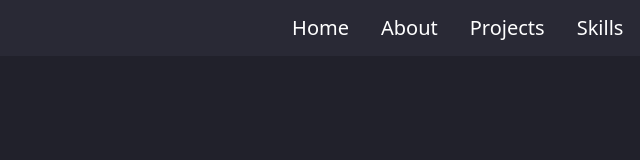
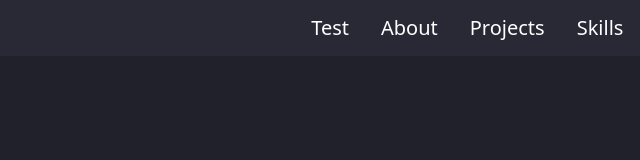
Before and after one commit to MuhammadAli511/Portfolio-v1.0, a website built with Vite: page index.html in a window 1280 px wide. Shown: the full height of the page, 377-1017 px from the left. Built offline with nearby package versions, Linux system fonts and the light colour scheme.

Commit message:
Testing Git integration 2

```diff
--- a/index.html
+++ b/index.html
@@ -16,7 +16,7 @@
                     M.Ali
                 </div>
                 <div class="flex space-x-8 text-xl text-white font-medium font-sans">
-                    <div class="underline1 hover:text-cyanlight transition ease-linear duration-200"><a href="/index.html">Home</a></div>
+                    <div class="underline1 hover:text-cyanlight transition ease-linear duration-200"><a href="/index.html">Test</a></div>
                     <div class="underline1 hover:text-cyanlight transition ease-linear duration-200"><a href="/about.html">About</a></div>
                     <div class="underline1 hover:text-cyanlight transition ease-linear duration-200"><a href="/projects.html">Projects</a></div>
                     <div class="underline1 hover:text-cyanlight transition ease-linear duration-200"><a href="/skills.html">Skills</a></div>
```
Also changed, not shown: dist/index.html.
